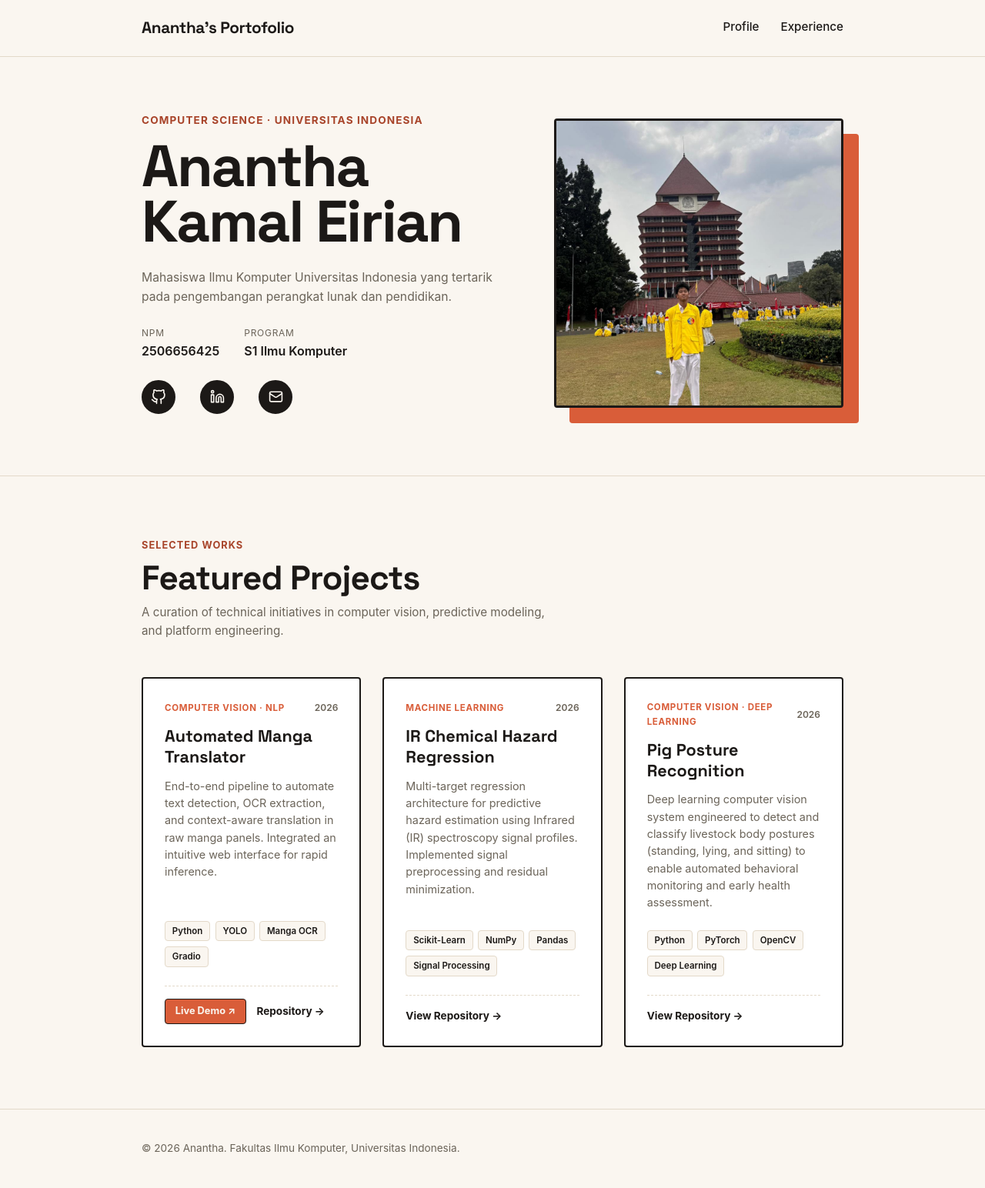
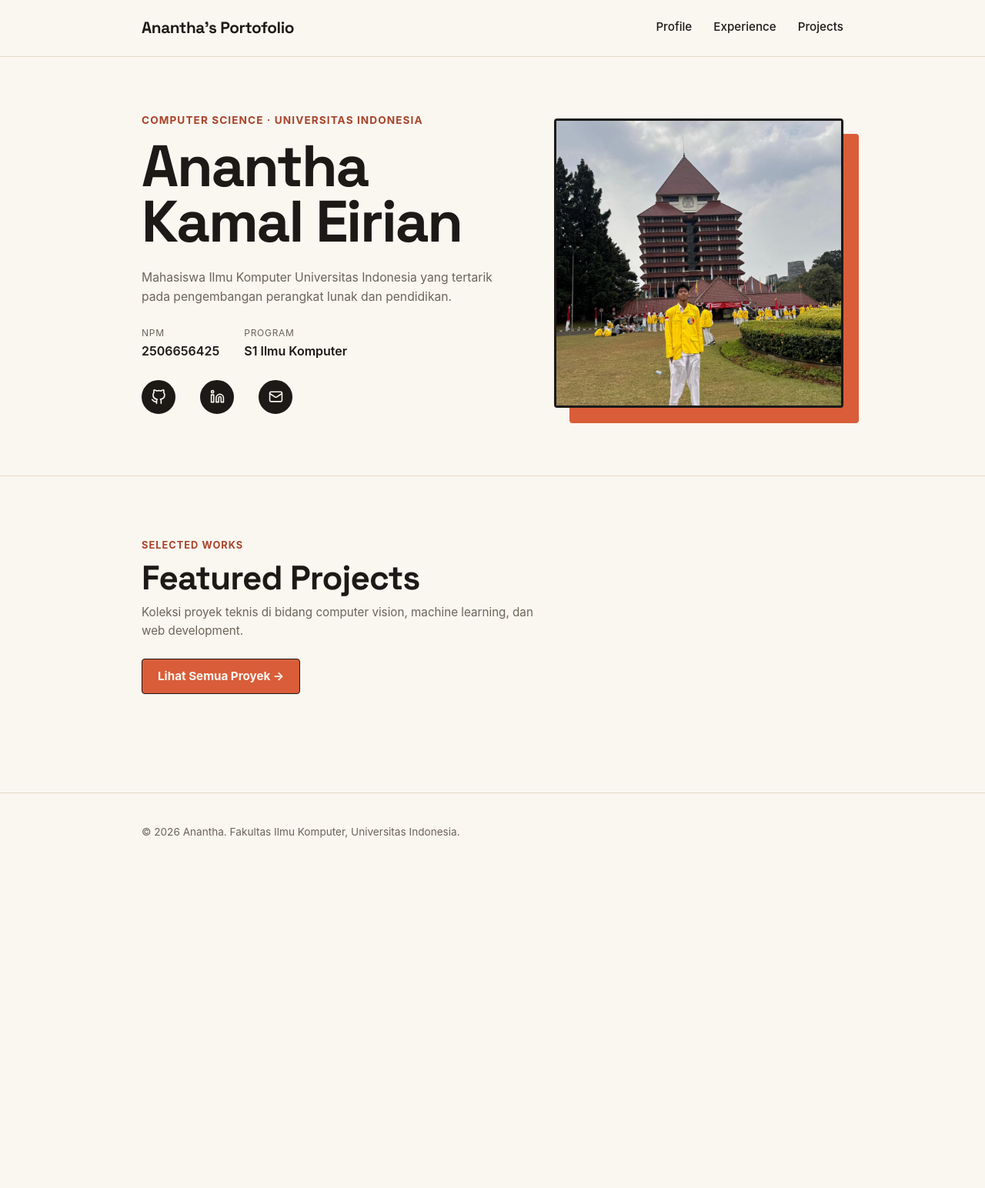
Before and after one commit to ananthakamal-lgtm/myportofolio, a Django app: page / in a window 1280 px wide. Shown: the whole page at 77% size. After the commit the page ends 1089 px from the top, so only its background shows below. Run offline with Django 5.2, Linux system fonts and the light colour scheme.

Commit message:
feat(template): add projects page with dynamic rendering, empty state, and navbar navigation

```diff
--- a/templates/experience.html
+++ b/templates/experience.html
@@ -17,6 +17,7 @@
             <nav>
                 <a href="{% url 'main:show_main' %}">Profile</a>
                 <a href="{% url 'main:show_experience' %}">Experience</a>
+                <a href="{% url 'main:show_projects' %}">Projects</a>
             </nav>
         </div>
     </header>
--- a/templates/index.html
+++ b/templates/index.html
@@ -17,6 +17,7 @@
             <nav>
                 <a href="{% url 'main:show_main' %}">Profile</a>
                 <a href="{% url 'main:show_experience' %}">Experience</a>
+                <a href="{% url 'main:show_projects' %}">Projects</a>
             </nav>
         </div>
     </header>
@@ -87,87 +88,18 @@
             </div>
         </section>
 
-        <!-- Section 2: Featured Projects (Assignment 01) -->
+        <!-- Section 2: Projects Overview -->
         <section class="projects-section" id="projects">
             <div class="container">
                 <div class="section-header">
                     <p class="section-kicker">Selected Works</p>
                     <h2>Featured Projects</h2>
-                    <p class="section-desc">A curation of technical initiatives in computer vision, predictive modeling, and platform engineering.</p>
-                </div>
-
-                <div class="projects-grid">
-                    <!-- Project 1: Automated Manga Translator -->
-                    <article class="project-card">
-                        <div class="project-header">
-                            <span class="project-category">Computer Vision &middot; NLP</span>
-                            <span class="project-year">2026</span>
-                        </div>
-                        <h3 class="project-title">Automated Manga Translator</h3>
-                        <p class="project-summary">
-                            End-to-end pipeline to automate text detection, OCR extraction, and context-aware translation in raw manga panels. Integrated an intuitive web interface for rapid inference.
-                        </p>
-                        <div class="project-tech">
-                            <span class="tag">Python</span>
-                            <span class="tag">YOLO</span>
-                            <span class="tag">Manga OCR</span>
-                            <span class="tag">Gradio</span>
-                        </div>
-                        <div class="project-footer">
-                            <a href="https://huggingface.co/spaces/nishfers/manga-translator" class="project-btn-demo" target="_blank" rel="noopener noreferrer">
-                                Live Demo &nearr;
-                            </a>
-                            <a href="https://github.com/ananthakamal-lgtm" class="project-link" target="_blank" rel="noopener noreferrer">
-                                Repository &rarr;
-                            </a>
-                        </div>
-                    </article>
-
-                    <!-- Project 2: IR Chemical Hazard Regression -->
-                    <article class="project-card">
-                        <div class="project-header">
-                            <span class="project-category">Machine Learning</span>
-                            <span class="project-year">2026</span>
-                        </div>
-                        <h3 class="project-title">IR Chemical Hazard Regression</h3>
-                        <p class="project-summary">
-                            Multi-target regression architecture for predictive hazard estimation using Infrared (IR) spectroscopy signal profiles. Implemented signal preprocessing and residual minimization.
-                        </p>
-                        <div class="project-tech">
-                            <span class="tag">Scikit-Learn</span>
-                            <span class="tag">NumPy</span>
-                            <span class="tag">Pandas</span>
-                            <span class="tag">Signal Processing</span>
-                        </div>
-                        <div class="project-footer">
-                            <a href="https://github.com/Nik-byte-coder/ir-spectroscopy-danger-classification" class="project-link" target="_blank" rel="noopener noreferrer">
-                                View Repository &rarr;
-                            </a>
-                        </div>
-                    </article>
-
-                    <!-- Project 3: Pig Posture Recognition -->
-                    <article class="project-card">
-                        <div class="project-header">
-                            <span class="project-category">Computer Vision &middot; Deep Learning</span>
-                            <span class="project-year">2026</span>
-                        </div>
-                        <h3 class="project-title">Pig Posture Recognition</h3>
-                        <p class="project-summary">
-                            Deep learning computer vision system engineered to detect and classify livestock body postures (standing, lying, and sitting) to enable automated behavioral monitoring and early health assessment.
-                        </p>
-                        <div class="project-tech">
-                            <span class="tag">Python</span>
-                            <span class="tag">PyTorch</span>
-                            <span class="tag">OpenCV</span>
-                            <span class="tag">Deep Learning</span>
-                        </div>
-                        <div class="project-footer">
-                            <a href="https://github.com/Nik-byte-coder/pig-posture-recognition" class="project-link" target="_blank" rel="noopener noreferrer">
-                                View Repository &rarr;
-                            </a>
-                        </div>
-                    </article>
+                    <p class="section-desc">Koleksi proyek teknis di bidang computer vision, machine learning, dan web development.</p>
+                    <div style="margin-top: 1.5rem;">
+                        <a href="{% url 'main:show_projects' %}" class="project-btn-demo" style="font-size: 0.95rem; padding: 0.6rem 1.25rem;">
+                            Lihat Semua Proyek &rarr;
+                        </a>
+                    </div>
                 </div>
             </div>
         </section>
```
Also changed, not shown: templates/projects.html (added, +80 -0 lines).
